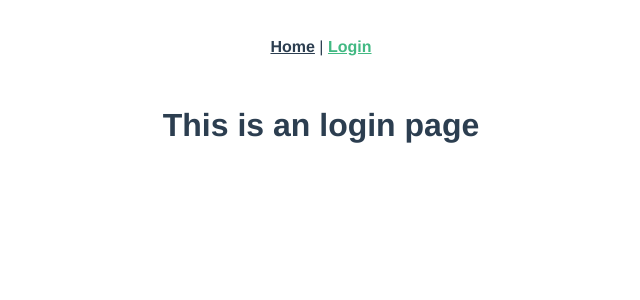
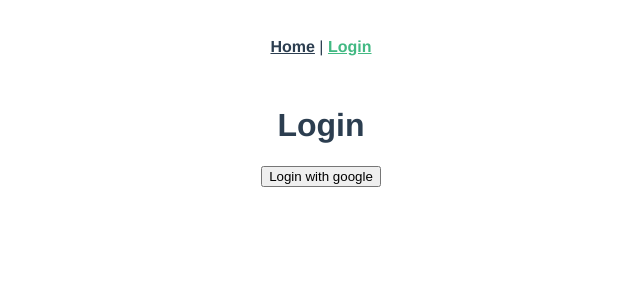
Before and after one commit to AleksanderSkubala/vue-firebase-starter, a Vue app: page /login in a window 1280 px wide. Shown: the top 300 px of the page, without its empty margins (319-959 px from the left). Built offline with nearby package versions, Linux system fonts and the light colour scheme.

Commit message:
Firebase setup

```diff
--- a/package.json
+++ b/package.json
@@ -9,6 +9,7 @@
   },
   "dependencies": {
     "core-js": "^3.6.5",
+    "firebase": "^7.15.5",
     "register-service-worker": "^1.7.1",
     "vue": "^2.6.11",
     "vue-router": "^3.2.0",
--- /dev/null
+++ b/src/initFirebase.js
@@ -0,0 +1,17 @@
+import firebase from 'firebase';
+
+const configOptions = {
+  apiKey: "AIzaSyBe23vGrWbbtK6cWQflEewoDvTBtKWQEBM",
+  authDomain: "test-project-116cf.firebaseapp.com",
+  databaseURL: "https://test-project-116cf.firebaseio.com",
+  projectId: "test-project-116cf",
+  storageBucket: "test-project-116cf.appspot.com",
+  messagingSenderId: "507446435196",
+  appId: "1:507446435196:web:8a13dc8c60ddcf65e058f9",
+  measurementId: "G-H01LY21GK7",
+};
+
+firebase.initializeApp(configOptions);
+
+export const auth = firebase.auth();
+export const googleProvider = new firebase.auth.GoogleAuthProvider();
--- a/src/views/Login.vue
+++ b/src/views/Login.vue
@@ -1,5 +1,31 @@
 <template>
   <div class="login">
-    <h1>This is an login page</h1>
+    <h1>Login</h1>
+    <button @click="login()">Login with google</button>
   </div>
 </template>
+
+<script>
+import { auth, googleProvider } from '@/initFirebase';
+
+export default {
+  name: 'Login',
+  data() {
+    return {
+      form: {},
+      error: null,
+    };
+  },
+  methods: {
+    login() {
+      auth.signInWithPopup(googleProvider)
+        .then()
+        .catch((err) => alert(`Something went wrong: ${err.message}`));
+    },
+  },
+};
+</script>
+
+<style lang="scss" scoped>
+
+</style>
```
Also changed, not shown: .eslintrc.js, 2 other files (tests, documents, lock files or other folders).
